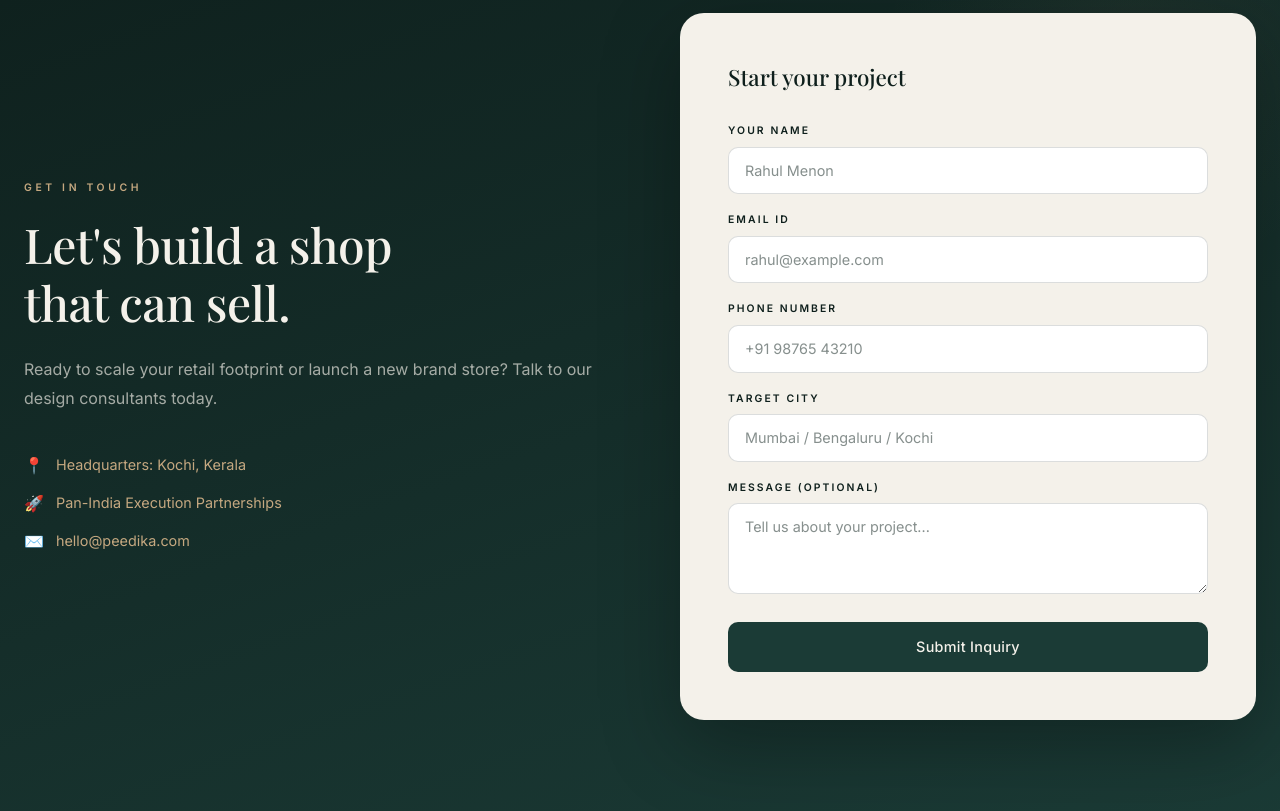
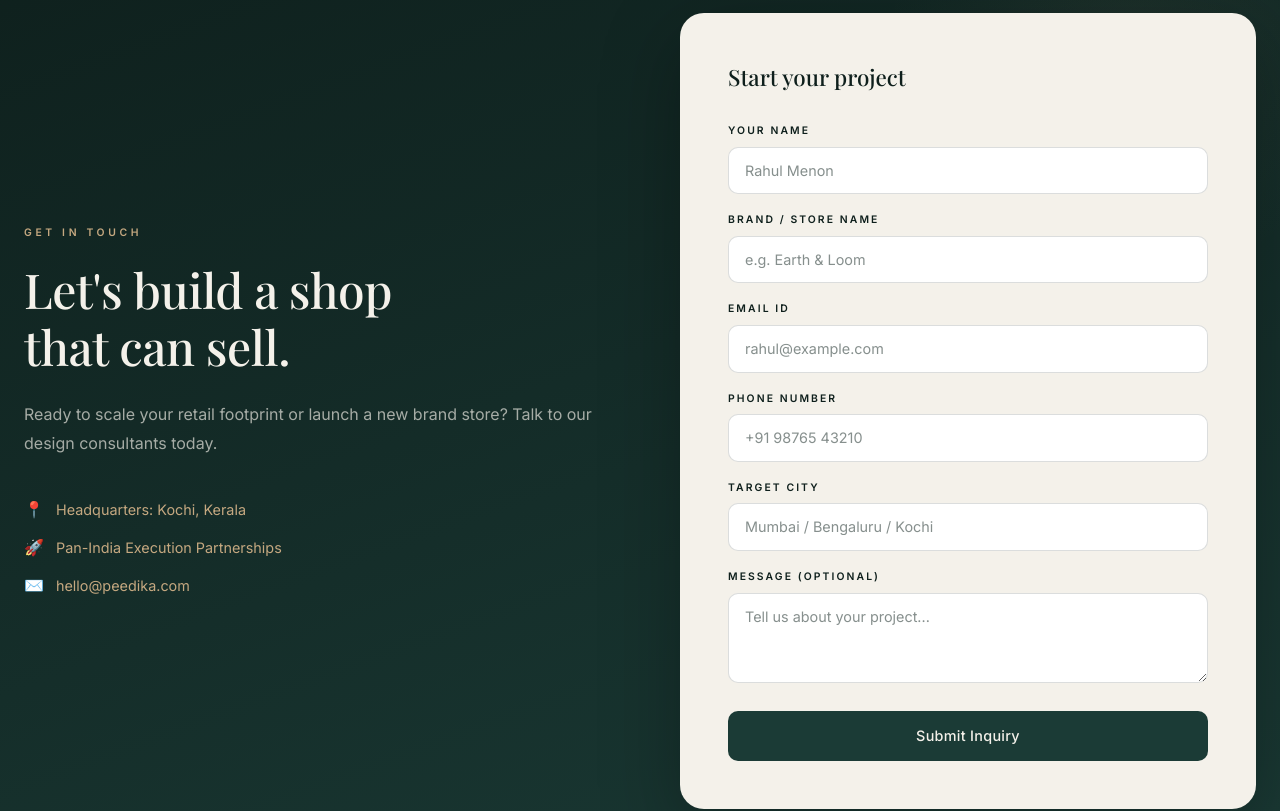
Before and after one commit to fadhilhameed03/peedika-interior-consulting, a React (Vite) app: page / in a window 1280 px wide. Shown: the part 5400-6211 px from the top of the page. Built offline with nearby package versions, Linux system fonts and the light colour scheme; a web font is replaced by a local one.

Commit message:
feat: re-add Brand / Store Name field to contact form

```diff
--- a/src/components/Contact.jsx
+++ b/src/components/Contact.jsx
@@ -98,10 +98,9 @@ const Contact = () => {
               <form onSubmit={handleSubmit} style={{ display: 'flex', flexDirection: 'column', gap: '18px' }}>
                 {[
                   { name: 'name', label: 'Your Name', placeholder: 'Rahul Menon', type: 'text', required: true },
+                  { name: 'brand', label: 'Brand / Store Name', placeholder: 'e.g. Earth & Loom', type: 'text', required: true },
                   { name: 'email', label: 'Email ID', placeholder: 'rahul@example.com', type: 'email', required: true },
                   { name: 'phone', label: 'Phone Number', placeholder: '+91 98765 43210', type: 'tel', required: true },
-                  /* Brand / Store Name commented out for now as requested */
-                  /* { name: 'brand', label: 'Brand / Store Name', placeholder: 'e.g. Earth & Loom', type: 'text', required: true }, */
                   { name: 'city', label: 'Target City', placeholder: 'Mumbai / Bengaluru / Kochi', type: 'text', required: true },
                 ].map(field => (
                   <div key={field.name}>
@@ -132,34 +131,6 @@ const Contact = () => {
                     />
                   </div>
                 ))}
-
-                {/* Explicitly commented out Brand / Store Name field block for easy restoration later */}
-                {/*
-                <div>
-                  <label style={{ display: 'block', fontSize: '0.65rem', letterSpacing: '0.2em', textTransform: 'uppercase', fontWeight: 600, color: '#0e1f1c', marginBottom: '8px' }}>
-                    Brand / Store Name
-                  </label>
-                  <input
-                    type="text"
-                    name="brand"
-                    placeholder="e.g. Earth & Loom"
-                    value={form.brand}
-                    onChange={e => setForm({ ...form, brand: e.target.value })}
-                    style={{
-                      width: '100%',
-                      padding: '12px 16px',
-                      border: '1.5px solid rgba(14,31,28,0.15)',
-                      borderRadius: '10px',
-                      fontSize: '0.9rem',
-                      backgroundColor: '#ffffff',
-                      color: '#0e1f1c',
-                      outline: 'none',
-                      transition: 'border-color 0.2s',
-                      fontFamily: 'Inter, sans-serif',
-                    }}
-                  />
-                </div>
-                */}
 
                 <div>
                   <label style={{ display: 'block', fontSize: '0.65rem', letterSpacing: '0.2em', textTransform: 'uppercase', fontWeight: 600, color: '#0e1f1c', marginBottom: '8px' }}>
```
